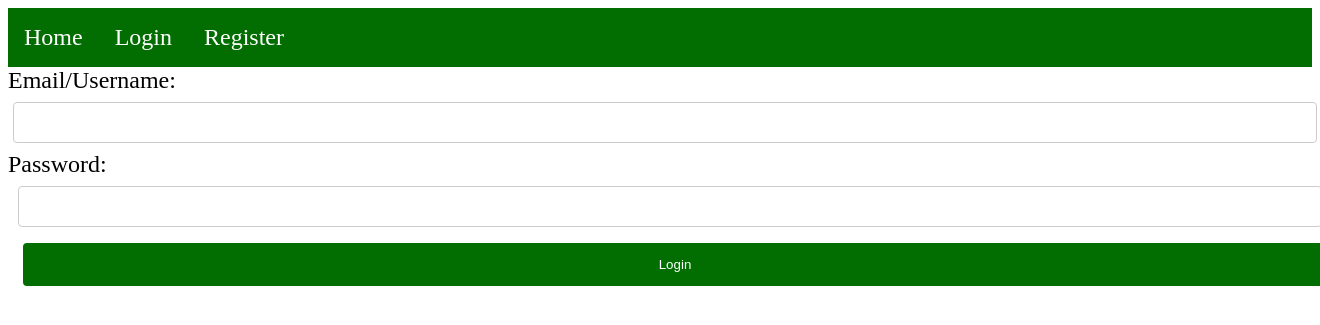
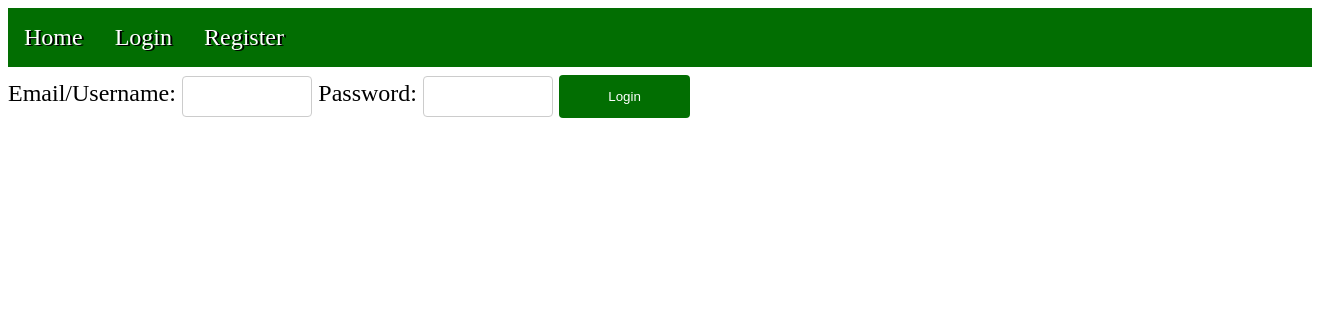
Before and after one commit to xSynergyx/IT202011, a PHP site: page /login.php in a window 1320 px wide; the page is wider, and only the part inside the window is pictured. Shown: the top 325 px of that part. Run offline with PHP 8.4, Linux system fonts and the light colour scheme.

Commit message:
Changing styles.css of navbar

```diff
--- a/project/static/css/styles.css
+++ b/project/static/css/styles.css
@@ -8,6 +8,7 @@ ul[class="nav"]{
     margin: 0;
     padding: 0;
     overflow: hidden;
+    text-shadow: 2px 1px black;
     background-color: #026e02;
 }
 
@@ -23,12 +24,12 @@ ul[class="nav"]{
     text-decoration: none;
 }
 
-.nav > li a:hover {
-    background-color: #39ca40;
+.nav > li a:hover { // Hover over navbar
+    background-color: #37b03c;
 }
 
 input, select {
-    width: 100%;
+    width: 10%;
     padding: 12px 20px;
     margin: 8px 0;
     display: inline-block;
@@ -37,8 +38,8 @@ input, select {
     box-sizing: border-box;
 }
 
-input[type=submit] {
-    width: 100%;
+input[type=submit] { // Submit button
+    width: 5%;
     background-color: #026e02;
     color: white;
     padding: 14px 20px;
@@ -47,7 +48,7 @@ input[type=submit] {
     border-radius: 4px;
     cursor: pointer;
 }
-
+/*
 input:nth-of-type(1) {
     margin-left: 5px !important;
     margin-right: 5px !important;
@@ -72,3 +73,4 @@ input:nth-of-type(5) {
     margin-left: 25px !important;
     margin-right: 25px !important;
 }
+*/
```
